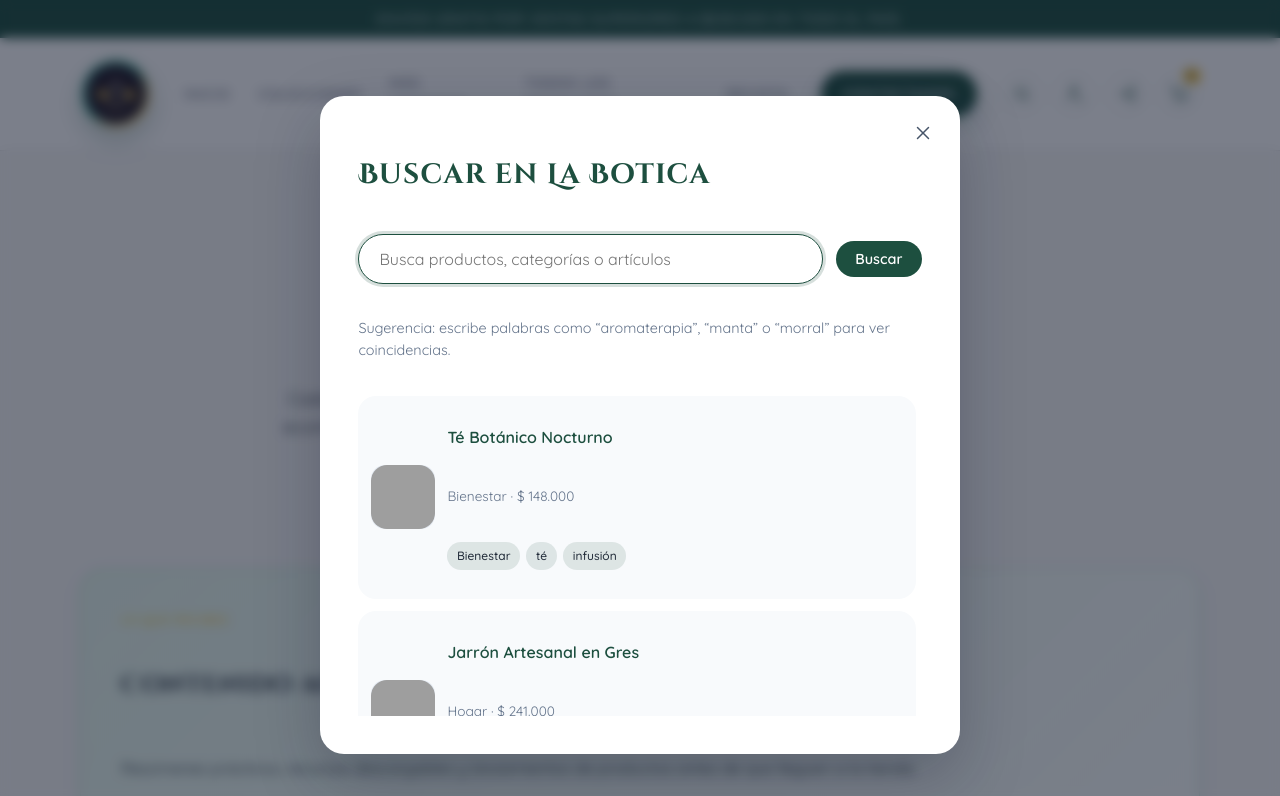
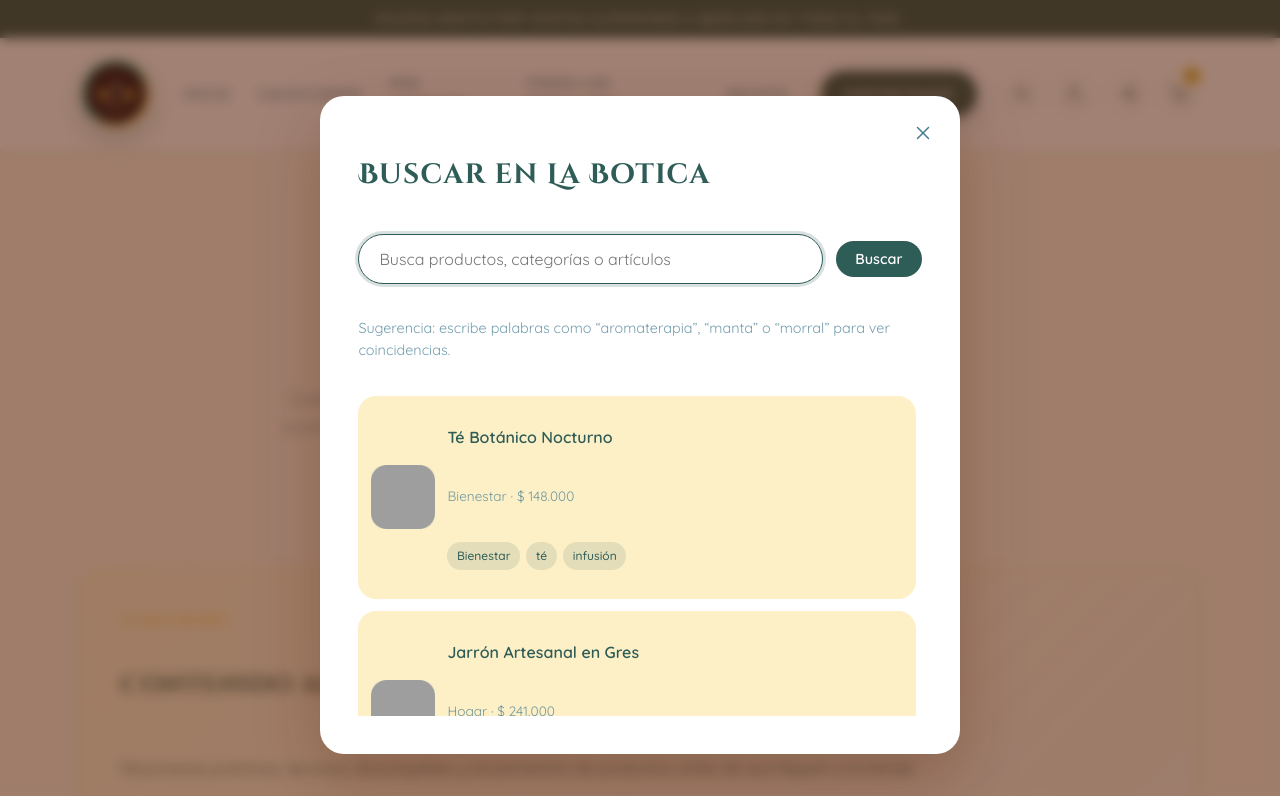
Before and after one commit to eliprival/Ecommerce, a plain HTML site: page pages/boletin.html in a window 1280 px wide. Both pictures are taken after a click on the button "Buscar". Shown: the top 796 px of the page. Drawn offline with Linux system fonts and the light colour scheme; grey boxes are pictures that could not be loaded.

Commit message:
Actualizar paleta cromática de La Botica

```diff
--- a/styles.css
+++ b/styles.css
@@ -1,18 +1,25 @@
 :root {
-    --color-background: #f8f8f7;
+    --color-background: #fdf7ec;
     --color-surface: #ffffff;
-    --color-primary: #1d4f3f;
-    --color-primary-light: #2f7d5c;
-    --color-accent: #f7c948;
-    --color-text: #1f2a37;
-    --color-muted: #6b7280;
-    --color-border: rgba(17, 24, 39, 0.08);
+    --color-primary: #2e5c57;
+    --color-primary-light: #437c90;
+    --color-accent: #f7c648;
+    --color-accent-strong: #eecb03;
+    --color-secondary: #a68043;
+    --color-deep: #531b01;
+    --color-text: #2e5c57;
+    --color-muted: #437c90;
+    --color-text-muted: rgba(67, 124, 144, 0.75);
+    --color-border: rgba(67, 124, 144, 0.18);
+    --shadow-color-strong: 47, 92, 87;
+    --shadow-color-soft: 67, 124, 144;
+    --color-soft-background: #fdf0c7;
     --font-base: 'Quicksand', system-ui, -apple-system, BlinkMacSystemFont, 'Segoe UI', sans-serif;
     --font-heading: 'Cinzel Decorative', 'Times New Roman', serif;
     --font-subheading: 'Montserrat', 'Helvetica Neue', Arial, sans-serif;
-    --shadow-lg: 0 30px 60px rgba(15, 23, 42, 0.16);
-    --shadow-md: 0 14px 40px rgba(15, 23, 42, 0.12);
-    --shadow-sm: 0 6px 16px rgba(15, 23, 42, 0.08);
+    --shadow-lg: 0 30px 60px rgba(var(--shadow-color-soft), 0.16);
+    --shadow-md: 0 14px 40px rgba(var(--shadow-color-soft), 0.12);
+    --shadow-sm: 0 6px 16px rgba(var(--shadow-color-soft), 0.08);
     --radius-lg: 24px;
     --radius-md: 16px;
     --radius-sm: 12px;
@@ -129,7 +136,7 @@ select {
     height: 72px;
     border-radius: 50%;
     overflow: hidden;
-    box-shadow: 0 10px 22px rgba(29, 79, 63, 0.25);
+    box-shadow: 0 10px 22px rgba(46, 92, 87, 0.25);
     background: var(--color-surface);
     transition: transform 0.2s ease, box-shadow 0.2s ease;
 }
@@ -144,7 +151,7 @@ select {
 .brand:hover .brand__logo,
 .brand:focus .brand__logo {
     transform: translateY(-2px);
-    box-shadow: 0 16px 30px rgba(29, 79, 63, 0.28);
+    box-shadow: 0 16px 30px rgba(46, 92, 87, 0.28);
 }
 
 .brand__wordmark {
@@ -234,12 +241,12 @@ select {
     letter-spacing: 0.08em;
     font-size: 0.85rem;
     background: linear-gradient(135deg, var(--color-primary-light), var(--color-primary));
-    box-shadow: 0 10px 24px rgba(29, 79, 63, 0.25);
+    box-shadow: 0 10px 24px rgba(46, 92, 87, 0.25);
 }
 
 .btn--pill:hover,
 .btn--pill:focus {
-    box-shadow: 0 14px 32px rgba(29, 79, 63, 0.28);
+    box-shadow: 0 14px 32px rgba(46, 92, 87, 0.28);
 }
 
 .action-icons {
@@ -256,8 +263,8 @@ select {
     width: 42px;
     height: 42px;
     border-radius: 50%;
-    border: 1px solid rgba(29, 79, 63, 0.16);
-    background: #fff;
+    border: 1px solid rgba(46, 92, 87, 0.16);
+    background: var(--color-surface);
     color: var(--color-primary);
     cursor: pointer;
     transition: transform 0.2s ease, box-shadow 0.2s ease, border-color 0.2s ease;
@@ -272,7 +279,7 @@ select {
 .icon-button:focus {
     transform: translateY(-1px);
     border-color: var(--color-primary);
-    box-shadow: 0 10px 18px rgba(29, 79, 63, 0.15);
+    box-shadow: 0 10px 18px rgba(46, 92, 87, 0.15);
 }
 
 .icon-button--cart {
@@ -287,7 +294,7 @@ select {
     padding: 0 5px;
     border-radius: 999px;
     background: var(--color-accent);
-    color: #1f2937;
+    color: var(--color-text);
     font-size: 0.65rem;
     font-weight: 700;
     line-height: 1.6;
@@ -300,7 +307,7 @@ select {
     align-items: flex-start;
     justify-content: center;
     padding: clamp(4rem, 8vw, 6rem) 1.5rem 2rem;
-    background: rgba(15, 23, 42, 0.55);
+    background: rgba(83, 27, 1, 0.55);
     backdrop-filter: blur(6px);
     opacity: 0;
     pointer-events: none;
@@ -315,10 +322,10 @@ select {
 
 .search-overlay__dialog {
     width: min(640px, 100%);
-    background: #fff;
+    background: var(--color-surface);
     border-radius: 24px;
     padding: clamp(1.75rem, 3vw, 2.5rem);
-    box-shadow: 0 24px 64px rgba(15, 23, 42, 0.25);
+    box-shadow: 0 24px 64px rgba(83, 27, 1, 0.25);
     position: relative;
     display: flex;
     flex-direction: column;
@@ -340,7 +347,7 @@ select {
     border-radius: 50%;
     border: none;
     background: transparent;
-    color: #475569;
+    color: var(--color-muted);
     display: inline-flex;
     align-items: center;
     justify-content: center;
@@ -350,7 +357,7 @@ select {
 
 .search-overlay__close:hover,
 .search-overlay__close:focus {
-    background: rgba(15, 23, 42, 0.05);
+    background: rgba(83, 27, 1, 0.05);
     color: var(--color-primary);
 }
 
@@ -368,7 +375,7 @@ select {
 .search-overlay__field input[type='search'] {
     flex: 1;
     border-radius: 999px;
-    border: 1px solid rgba(15, 23, 42, 0.15);
+    border: 1px solid rgba(83, 27, 1, 0.15);
     padding: 0.85rem 1.25rem;
     font-size: 1rem;
     transition: border-color 0.2s ease, box-shadow 0.2s ease;
@@ -377,12 +384,12 @@ select {
 .search-overlay__field input[type='search']:focus {
     outline: none;
     border-color: var(--color-primary);
-    box-shadow: 0 0 0 3px rgba(29, 79, 63, 0.18);
+    box-shadow: 0 0 0 3px rgba(46, 92, 87, 0.18);
 }
 
 .search-overlay__hint {
     font-size: 0.9rem;
-    color: #64748b;
+    color: rgba(67, 124, 144, 0.75);
     line-height: 1.5;
 }
 
@@ -409,7 +416,7 @@ select {
     padding: 0.75rem;
     border-radius: 18px;
     text-decoration: none;
-    background: #f8fafc;
+    background: var(--color-soft-background);
     color: inherit;
     border: 1px solid transparent;
     transition: border-color 0.2s ease, background 0.2s ease, transform 0.2s ease;
@@ -417,8 +424,8 @@ select {
 
 .search-overlay__result-link:hover,
 .search-overlay__result-link:focus {
-    background: #ffffff;
-    border-color: rgba(29, 79, 63, 0.35);
+    background: var(--color-surface);
+    border-color: rgba(46, 92, 87, 0.35);
     transform: translateY(-1px);
 }
 
@@ -427,7 +434,7 @@ select {
     height: 64px;
     border-radius: 14px;
     overflow: hidden;
-    background: #e2e8f0;
+    background: rgba(67, 124, 144, 0.18);
     display: flex;
     align-items: center;
     justify-content: center;
@@ -451,7 +458,7 @@ select {
 }
 
 .search-overlay__result-title mark {
-    background: rgba(29, 79, 63, 0.18);
+    background: rgba(46, 92, 87, 0.18);
     color: inherit;
     padding: 0 0.15rem;
     border-radius: 4px;
@@ -459,14 +466,14 @@ select {
 
 .search-overlay__result-meta {
     font-size: 0.85rem;
-    color: #64748b;
+    color: rgba(67, 124, 144, 0.75);
 }
 
 .search-overlay__result-tags {
     display: flex;
     flex-wrap: wrap;
     gap: 0.4rem;
-    color: #1f2937;
+    color: var(--color-text);
 }
 
 .search-overlay__result-tag {
@@ -474,13 +481,13 @@ select {
     font-weight: 500;
     padding: 0.25rem 0.6rem;
     border-radius: 999px;
-    background: rgba(29, 79, 63, 0.12);
+    background: rgba(46, 92, 87, 0.12);
 }
 
 .search-overlay__empty {
     font-size: 0.95rem;
-    color: #475569;
-    background: #f1f5f9;
+    color: var(--color-muted);
+    background: rgba(238, 203, 3, 0.12);
     border-radius: 18px;
     padding: 1rem 1.25rem;
 }
@@ -542,7 +549,7 @@ body.has-search-overlay {
 }
 
 .btn--ghost {
-    background: rgba(29, 79, 63, 0.1);
+    background: rgba(46, 92, 87, 0.1);
     color: var(--color-primary);
 }
 
@@ -597,7 +604,7 @@ body.has-search-overlay {
     text-transform: uppercase;
     letter-spacing: 0.18em;
     font-size: 0.75rem;
-    color: var(--color-primary);
+    color: var(--color-secondary);
     font-weight: 600;
     margin-bottom: 0.75rem;
 }
@@ -607,7 +614,7 @@ body.has-search-overlay {
     display: flex;
     gap: 0.75rem;
     padding: 0.5rem;
-    background: #fff;
+    background: var(--color-surface);
     border-radius: 999px;
     box-shadow: var(--shadow-sm);
 }
@@ -834,7 +841,7 @@ body.has-search-overlay {
 }
 
 .usp article {
-    background: linear-gradient(140deg, rgba(29, 79, 63, 0.1), rgba(29, 79, 63, 0.02));
+    background: linear-gradient(140deg, rgba(67, 124, 144, 0.16), rgba(247, 198, 72, 0.08));
     border-radius: var(--radius-lg);
     padding: 2rem;
     box-shadow: var(--shadow-sm);
@@ -908,7 +915,7 @@ body.has-search-overlay {
 }
 
 .footer {
-    background: #0f172a;
+    background: var(--color-deep);
     color: rgba(255, 255, 255, 0.85);
     padding: 4rem 0 3rem;
 }
@@ -1094,8 +1101,8 @@ body.has-search-overlay {
 }
 
 .highlight-card {
-    border: 1px solid rgba(34, 197, 94, 0.25);
-    background-image: linear-gradient(135deg, rgba(34, 197, 94, 0.1), rgba(34, 197, 94, 0));
+    border: 1px solid rgba(238, 203, 3, 0.35);
+    background-image: linear-gradient(135deg, rgba(247, 198, 72, 0.2), rgba(166, 128, 67, 0.08));
 }
 
 .simple-grid {
@@ -1105,7 +1112,7 @@ body.has-search-overlay {
 }
 
 .simple-grid li {
-    background: rgba(16, 24, 40, 0.04);
+    background: rgba(83, 27, 1, 0.06);
     border-radius: 1rem;
     padding: 1.25rem 1.5rem;
 }
@@ -1114,7 +1121,7 @@ body.has-search-overlay {
     margin-top: 3rem;
     padding: 2.5rem;
     border-radius: 1.5rem;
-    background-color: rgba(16, 24, 40, 0.04);
+    background-color: rgba(67, 124, 144, 0.1);
     text-align: center;
     display: grid;
     gap: 1rem;
@@ -1261,7 +1268,7 @@ body.has-search-overlay {
 }
 
 .product-rating__stars {
-    color: #f59e0b;
+    color: var(--color-accent-strong);
     letter-spacing: 0.18em;
     font-size: 1.1rem;
 }
@@ -1303,7 +1310,7 @@ body.has-search-overlay {
     display: flex;
     gap: 0.75rem;
     padding: 1rem;
-    background: rgba(29, 79, 63, 0.08);
+    background: rgba(46, 92, 87, 0.08);
     border-radius: var(--radius-md);
 }
 
@@ -1800,7 +1807,7 @@ fieldset legend {
     border-radius: var(--radius-sm);
     padding: 0.75rem 1rem;
     font-size: 1rem;
-    background: #fff;
+    background: var(--color-surface);
 }
 
 .form-field textarea {
```
Also changed, not shown: README.md.
